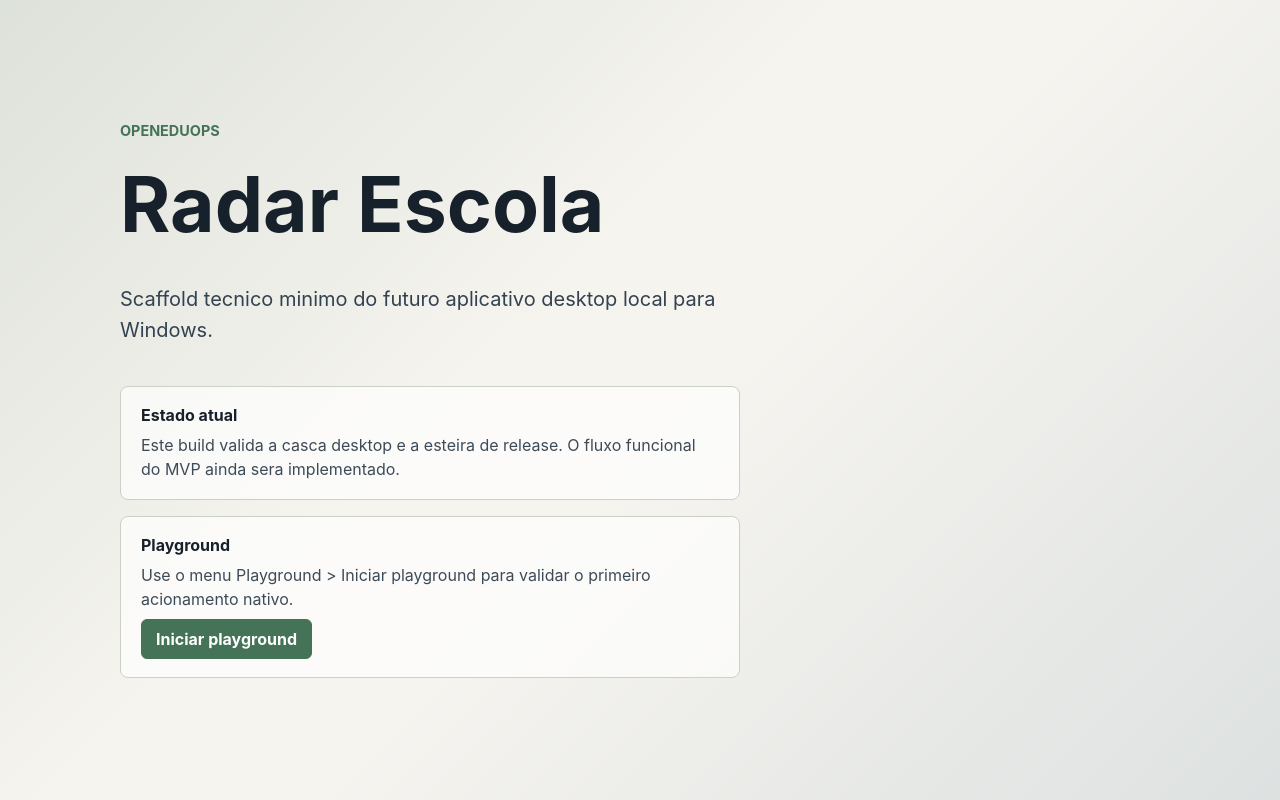
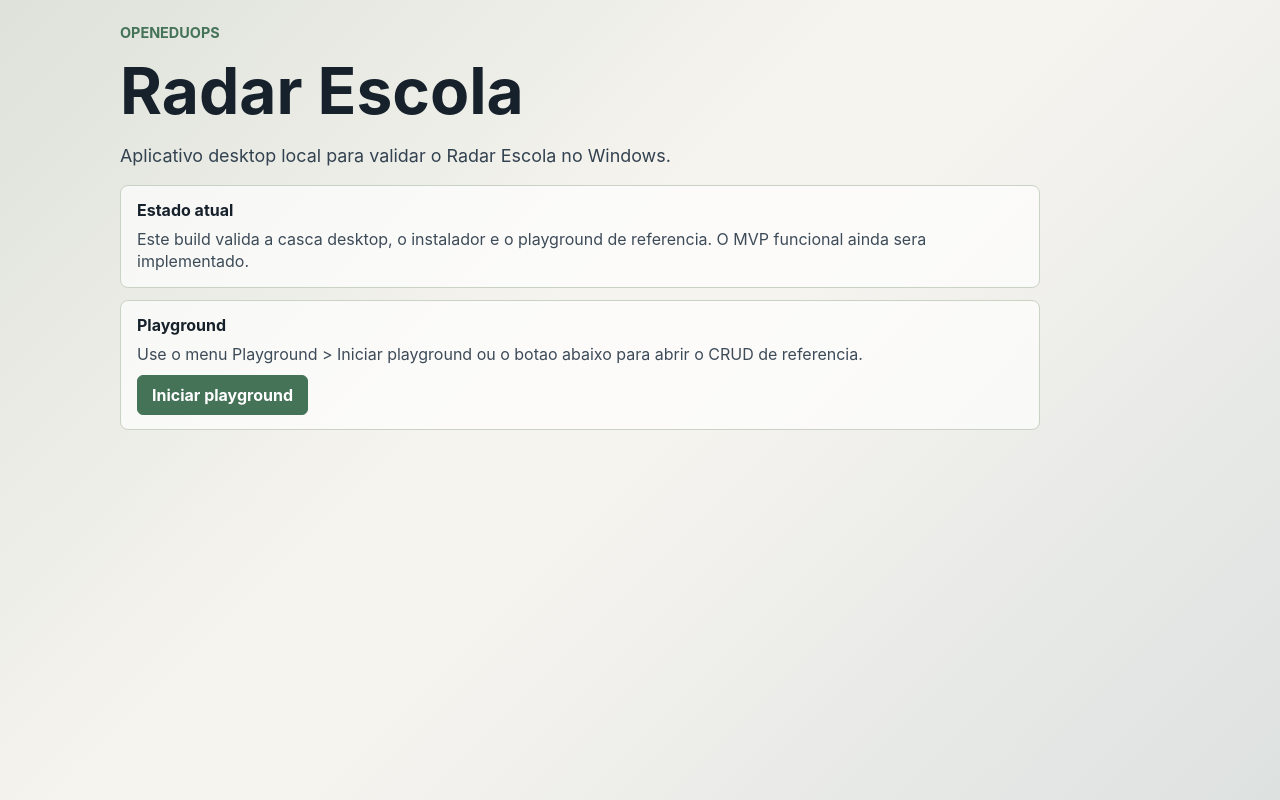
Before and after one commit to OpenEduOps/radar-escola, a React (Vite) app: page / in a window 1280 px wide. Built offline with nearby package versions, Linux system fonts and the light colour scheme.

Commit message:
Aprimora primeira experiencia do executavel
Compacta a tela inicial, ajusta a janela desktop e cobre a visibilidade do botao do playground no viewport padrao.

```diff
--- a/src/app/App.tsx
+++ b/src/app/App.tsx
@@ -29,14 +29,13 @@ export function App() {
         <p className="eyebrow">OpenEduOps</p>
         <h1 id="product-title">Radar Escola</h1>
         <p className="summary">
-          Scaffold tecnico minimo do futuro aplicativo desktop local para
-          Windows.
+          Aplicativo desktop local para validar o Radar Escola no Windows.
         </p>
         <div className="status-panel" aria-label="Estado do produto">
           <strong>Estado atual</strong>
           <span>
-            Este build valida a casca desktop e a esteira de release. O fluxo
-            funcional do MVP ainda sera implementado.
+            Este build valida a casca desktop, o instalador e o playground de
+            referencia. O MVP funcional ainda sera implementado.
           </span>
         </div>
         <div className="status-panel" aria-label="Playground">
@@ -44,7 +43,7 @@ export function App() {
           <span>
             {playgroundStarted
               ? "Playground iniciado a partir do menu do aplicativo."
-              : "Use o menu Playground > Iniciar playground para validar o primeiro acionamento nativo."}
+              : "Use o menu Playground > Iniciar playground ou o botao abaixo para abrir o CRUD de referencia."}
           </span>
           {!playgroundStarted ? (
             <button
--- a/src/app/app.css
+++ b/src/app/app.css
@@ -23,8 +23,8 @@ body {
 .app-shell {
   min-height: 100vh;
   display: grid;
-  place-items: center;
-  padding: 40px 24px;
+  place-items: start center;
+  padding: 24px;
   background:
     linear-gradient(135deg, rgba(69, 115, 88, 0.14), transparent 42%),
     linear-gradient(315deg, rgba(39, 89, 120, 0.12), transparent 48%),
@@ -34,11 +34,11 @@ body {
 .intro {
   width: min(1040px, 100%);
   display: grid;
-  gap: 16px;
+  gap: 12px;
 }
 
 .eyebrow {
-  margin: 0 0 12px;
+  margin: 0 0 6px;
   color: #457358;
   font-size: 0.9rem;
   font-weight: 700;
@@ -49,24 +49,24 @@ body {
 h1 {
   margin: 0;
   color: #17212b;
-  font-size: clamp(2.5rem, 6vw, 5rem);
+  font-size: clamp(2.25rem, 5vw, 4rem);
   line-height: 1;
   letter-spacing: 0;
 }
 
 .summary {
-  max-width: 620px;
-  margin: 24px 0;
+  max-width: 760px;
+  margin: 8px 0 4px;
   color: #334250;
-  font-size: 1.25rem;
-  line-height: 1.55;
+  font-size: 1.12rem;
+  line-height: 1.45;
 }
 
 .status-panel {
   display: grid;
   gap: 8px;
-  max-width: 620px;
-  padding: 18px 20px;
+  max-width: 920px;
+  padding: 14px 16px;
   border: 1px solid #cad2c5;
   border-radius: 8px;
   background: rgba(255, 255, 255, 0.68);
@@ -79,11 +79,12 @@ h1 {
 
 .status-panel span {
   color: #3d4b58;
-  line-height: 1.5;
+  line-height: 1.4;
 }
 
 .playground-button {
   justify-self: start;
+  margin-top: 2px;
   min-height: 40px;
   padding: 0 14px;
   border: 1px solid #457358;
```
Also changed, not shown: src-tauri/tauri.conf.json (+4 -4 lines), 1 other file (tests, documents, lock files or other folders).
